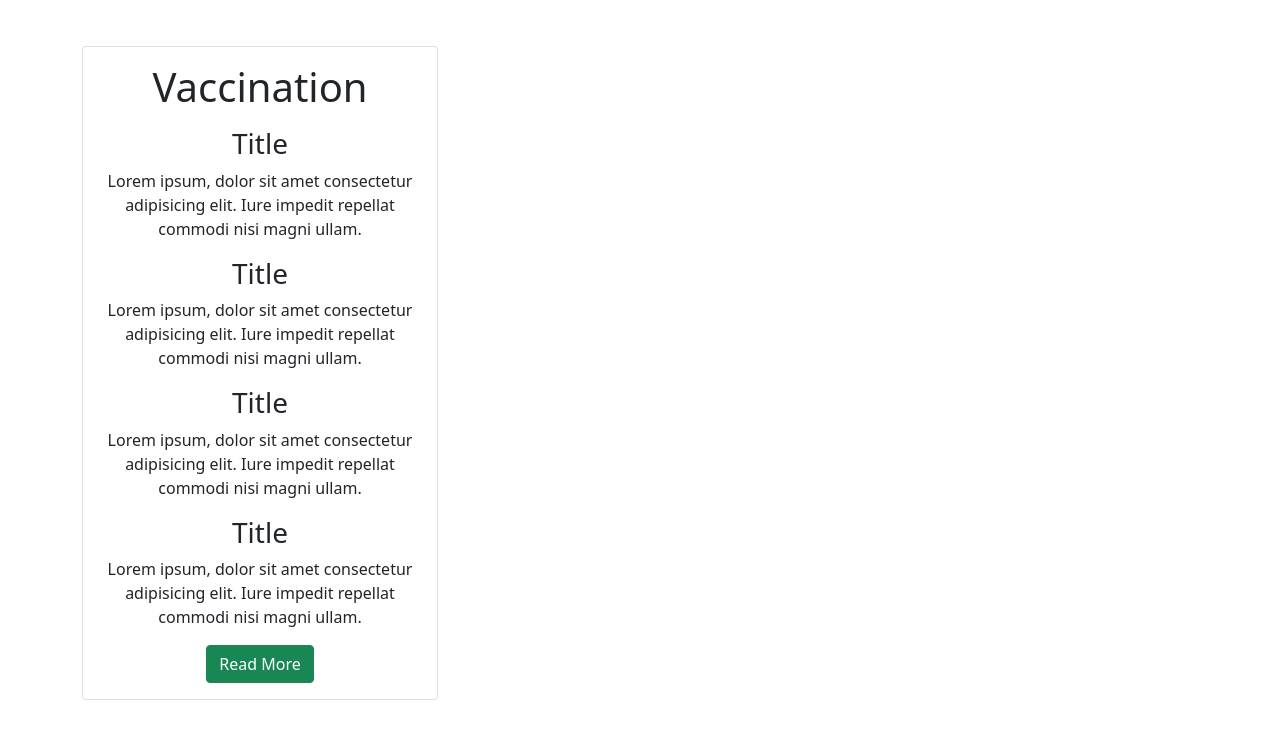
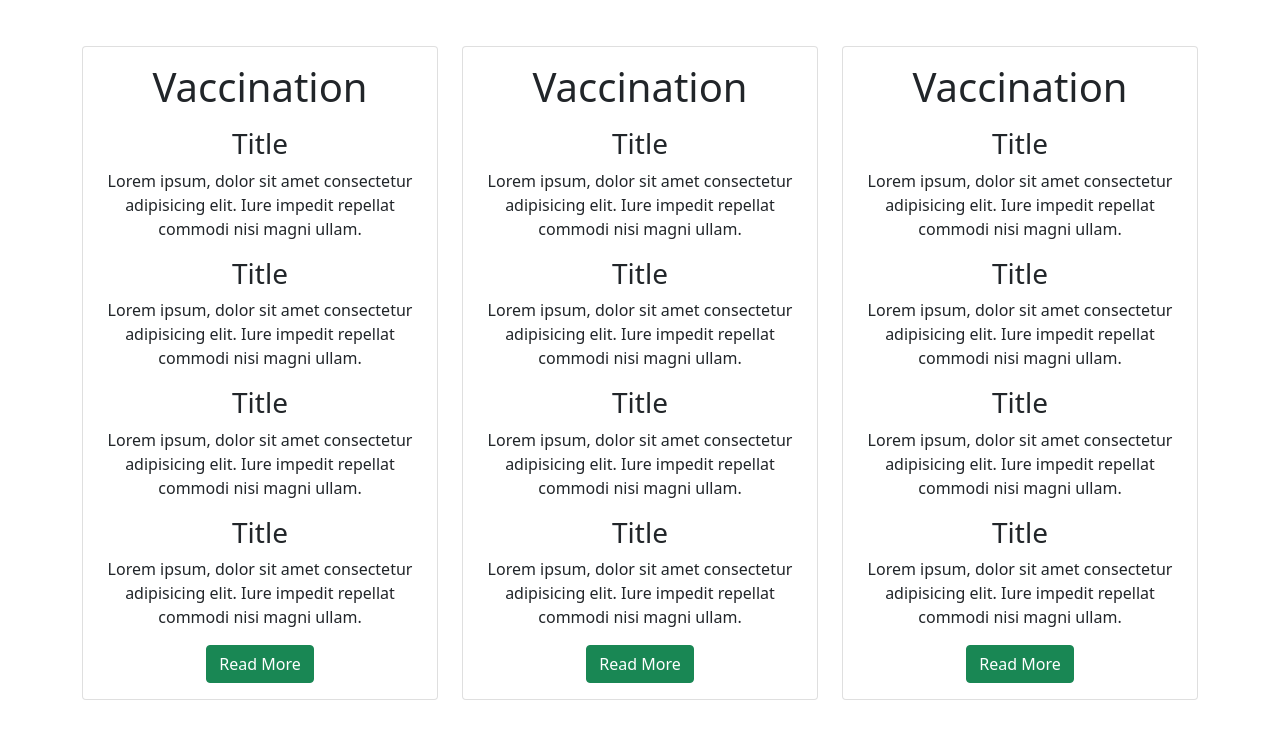
Before and after one commit to brian-makau/Vaccination-Site, a plain HTML site: page index.html in a window 1280 px wide. Shown: the part 732-1470 px from the top of the page. Drawn offline with nearby package versions, Linux system fonts and the light colour scheme.

Commit message:
Add content to the other sections.

```diff
--- a/index.html
+++ b/index.html
@@ -71,8 +71,62 @@
                 </div>
               </div>
             </div>
-            <div class="col-md"></div>
-            <div class="col-md"></div>
+            <div class="col-md">
+              <div class="col-md">
+                <div class="card">
+                  <div class="card-body text-center">
+                    <div class="h1 mb-3 bg-purple">
+                      Vaccination
+                    </div>
+                    <h3 class="card-title">Title</h3>
+                    <p class="card-text">
+                      Lorem ipsum, dolor sit amet consectetur adipisicing elit. Iure impedit repellat commodi nisi magni ullam.
+                    </p>
+                    <h3 class="card-title">Title</h3>
+                    <p class="card-text">
+                      Lorem ipsum, dolor sit amet consectetur adipisicing elit. Iure impedit repellat commodi nisi magni ullam.
+                    </p>
+                    <h3 class="card-title">Title</h3>
+                    <p class="card-text">
+                      Lorem ipsum, dolor sit amet consectetur adipisicing elit. Iure impedit repellat commodi nisi magni ullam.
+                    </p>
+                    <h3 class="card-title">Title</h3>
+                    <p class="card-text">
+                      Lorem ipsum, dolor sit amet consectetur adipisicing elit. Iure impedit repellat commodi nisi magni ullam.
+                    </p>
+                    <a href="#" class="btn btn-success">Read More</a>
+                  </div>
+                </div>
+              </div>
+            </div>
+            <div class="col-md">
+              <div class="col-md">
+                <div class="card">
+                  <div class="card-body text-center">
+                    <div class="h1 mb-3 bg-purple">
+                      Vaccination
+                    </div>
+                    <h3 class="card-title">Title</h3>
+                    <p class="card-text">
+                      Lorem ipsum, dolor sit amet consectetur adipisicing elit. Iure impedit repellat commodi nisi magni ullam.
+                    </p>
+                    <h3 class="card-title">Title</h3>
+                    <p class="card-text">
+                      Lorem ipsum, dolor sit amet consectetur adipisicing elit. Iure impedit repellat commodi nisi magni ullam.
+                    </p>
+                    <h3 class="card-title">Title</h3>
+                    <p class="card-text">
+                      Lorem ipsum, dolor sit amet consectetur adipisicing elit. Iure impedit repellat commodi nisi magni ullam.
+                    </p>
+                    <h3 class="card-title">Title</h3>
+                    <p class="card-text">
+                      Lorem ipsum, dolor sit amet consectetur adipisicing elit. Iure impedit repellat commodi nisi magni ullam.
+                    </p>
+                    <a href="#" class="btn btn-success">Read More</a>
+                  </div>
+                </div>
+              </div>
+            </div>
           </div>
         </div>
       </section>
```
